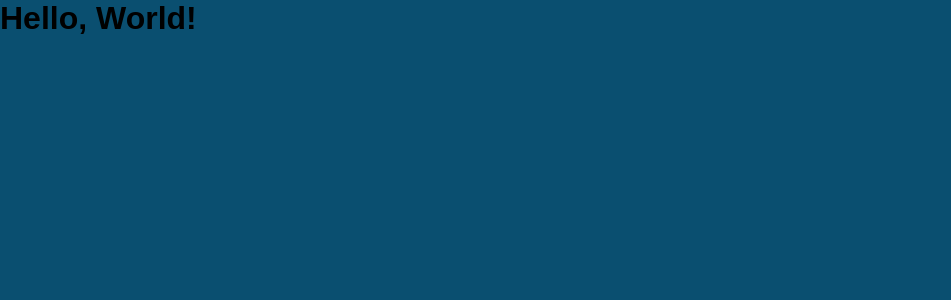
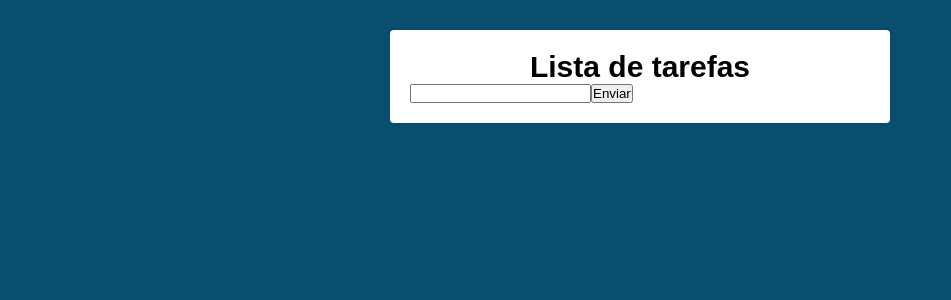
Before and after one commit to JulianoCesarM/task-list, a React (Create React App) app: page / in a window 1280 px wide. Shown: the top 300 px of the page, without its empty margins (0-951 px from the left). Built offline with nearby package versions, Linux system fonts and the light colour scheme.

Commit message:
My first component

```diff
--- a/src/App.js
+++ b/src/App.js
@@ -1,10 +1,7 @@
-import React from 'react';
-import './App.css';
+import React from "react"
+import "./App.css"
+import Main from "./components/Main"
 
 export default function App() {
-  return (
-    <div className="App">
-      <h1>Hello, World!</h1>
-    </div>
-  );
+  return <Main />
 }
--- /dev/null
+++ b/src/components/Main.css
@@ -0,0 +1,12 @@
+.main {
+  background: #fff;
+  padding: 20px;
+  margin: 30px auto;
+  max-width: 500px;
+  border-radius: 4px;
+  box-shadow: 0 0 10px rgba(0, 0, 0, 0.1);
+}
+.main h1 {
+  font-size: 30px;
+  text-align: center;
+}
--- /dev/null
+++ b/src/components/Main.js
@@ -0,0 +1,27 @@
+import React, { Component } from "react"
+import "./Main.css"
+
+export default class Main extends Component {
+  state = {
+    novaTarefa: "",
+  }
+
+  handleChange = (e) => {
+    this.setState({
+      novaTarefa: e.target.value,
+    })
+  }
+  render() {
+    const { novaTarefa } = this.state
+    return (
+      <div className="main">
+        <h1>Lista de tarefas</h1>
+        <form action="#">
+          <input type="text" onChange={this.handleChange} />
+          <button type="submit">Enviar</button>
+        </form>
+        <p>{novaTarefa}</p>
+      </div>
+    )
+  }
+}
```
